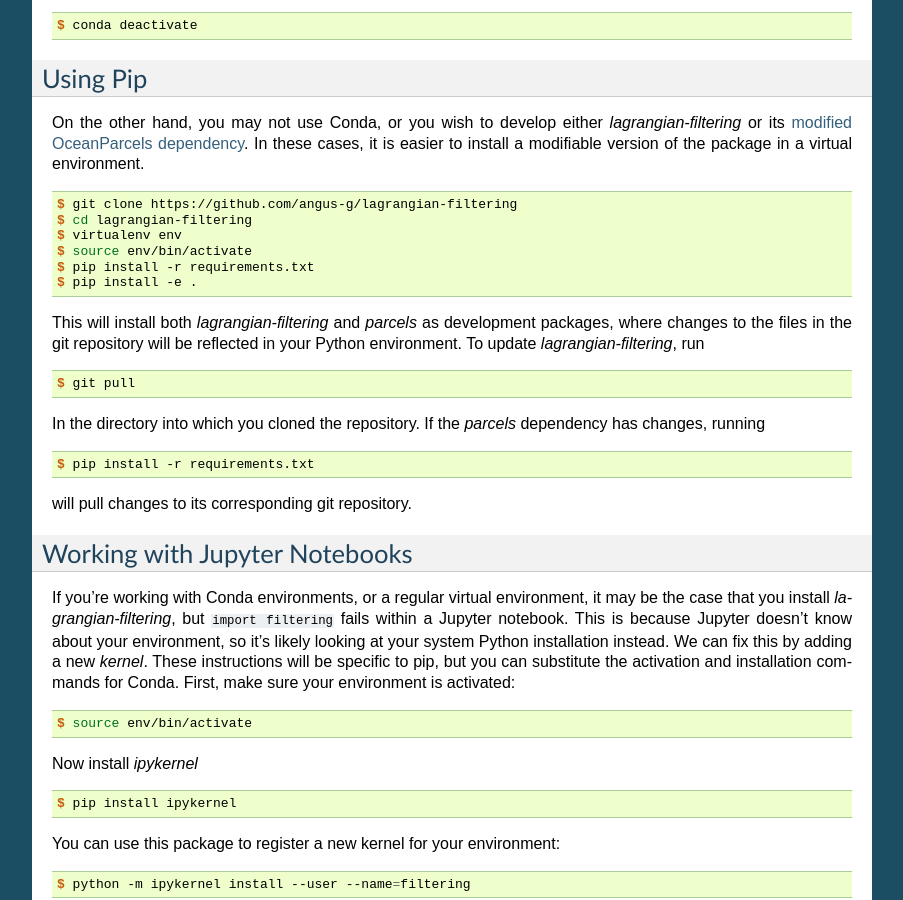
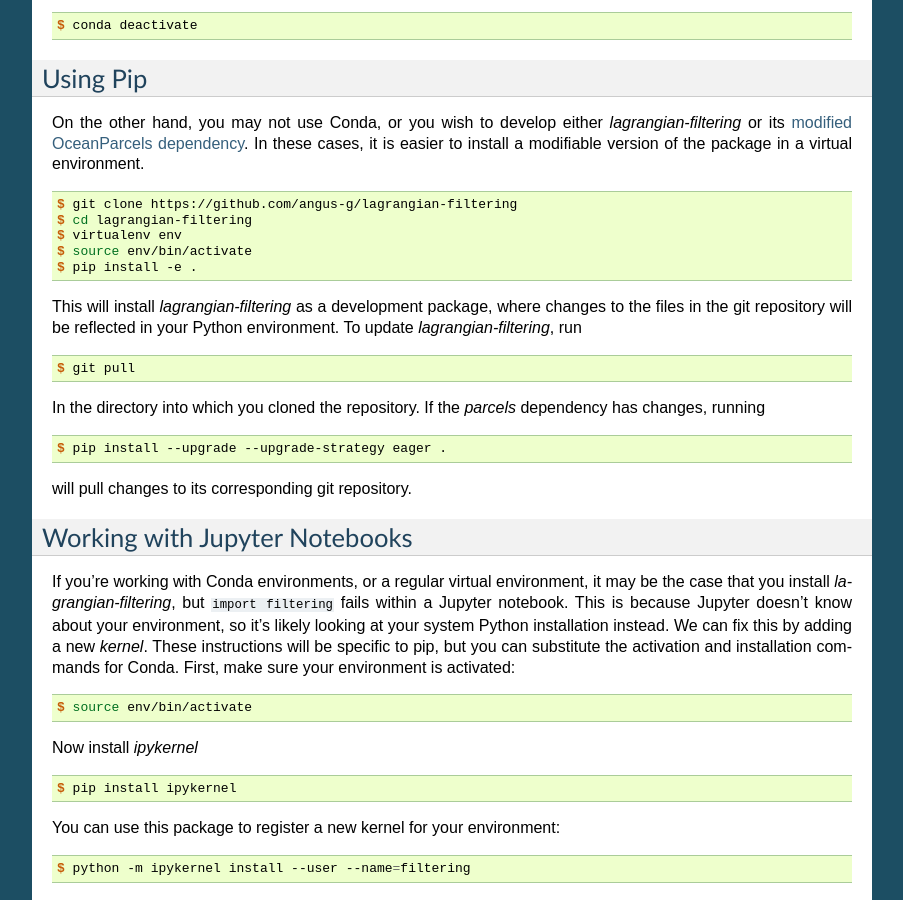
Before and after one commit to angus-g/lagrangian-filtering, a Sphinx documentation site: the page built from docs/installation.rst, in a window 1280 px wide and 900 px high, scrolled down 534 px. Shown: the whole window, without its empty margins (198-1101 px from the left). Built offline with Sphinx 7.4.7, drawn with Linux system fonts in a browser that asks for light colours.

```diff
--- a/docs/installation.rst
+++ b/docs/installation.rst
@@ -55,11 +55,10 @@ version of the package in a virtual environment.
    $ cd lagrangian-filtering
    $ virtualenv env
    $ source env/bin/activate
-   $ pip install -r requirements.txt
    $ pip install -e .
 
-This will install both `lagrangian-filtering` and `parcels` as
-development packages, where changes to the files in the git repository
+This will install `lagrangian-filtering` as a
+development package, where changes to the files in the git repository
 will be reflected in your Python environment. To update `lagrangian-filtering`, run
 
 .. code-block:: console
@@ -71,7 +70,7 @@ In the directory into which you cloned the repository. If the
 
 .. code-block:: console
 
-   $ pip install -r requirements.txt
+   $ pip install --upgrade --upgrade-strategy eager .
 
 will pull changes to its corresponding git repository.
 
--- a/requirements.txt
+++ /dev/null
@@ -1,5 +0,0 @@
-dask[array]
-h5py
-numpy>=1.17.0
-scipy>=1.2.0
--e git+https://github.com/angus-g/parcels@lagrangian-filtering#egg=parcels
```
Also changed, not shown: README.md (+4 -8 lines), setup.py (+10 -0 lines), .readthedocs.yml, .travis.yml.
